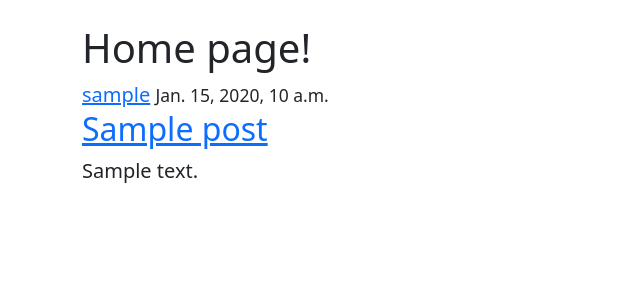
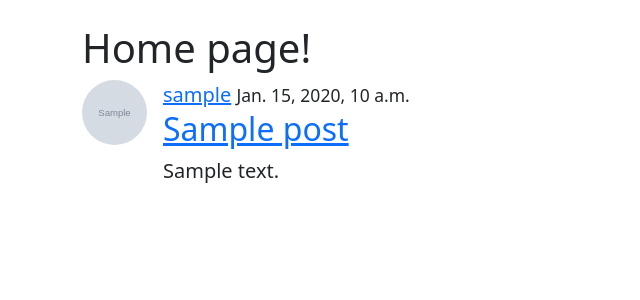
Before and after one commit to arshiashafiei/Django_learning_webapp, a Django app: page / in a window 1280 px wide. Shown: the part 76-376 px from the top of the page, without its empty margins (0-640 px from the left). Run offline with Django 3.2, Linux system fonts and the light colour scheme; tables that the repository leaves empty hold one stand-in row (values such as "Sample post"); grey boxes marked "Sample" are stand-in pictures.

Commit message:
Add profile pictures in the main page and Improve UI in profile

```diff
--- a/blog/static/blog/style.css
+++ b/blog/static/blog/style.css
@@ -33,4 +33,16 @@ body {
 .account-img {
     width: 125px;
     height: 125px;
+    margin-right: 1rem;
+    margin-bottom: 1rem;
 }
+
+.article-img {
+    width: 65px;
+    height: 65px;
+    margin-right: 1rem;
+}
+
+.flex {
+    display: flex;
+}
--- a/blog/templates/blog/index.html
+++ b/blog/templates/blog/index.html
@@ -3,7 +3,8 @@
 {% block body %}
     <h1>Home page!</h1>
     {% for post in posts %}
-        <article>
+        <article class="flex">
+            <img class="rounded-circle article-img" src="{{ post.author.profile.image.url }}">
             <div>
                 <div>
                     <a href="#">{{ post.author }}</a>
```
Also changed, not shown: users/templates/users/profile.html (+6 -4 lines).
